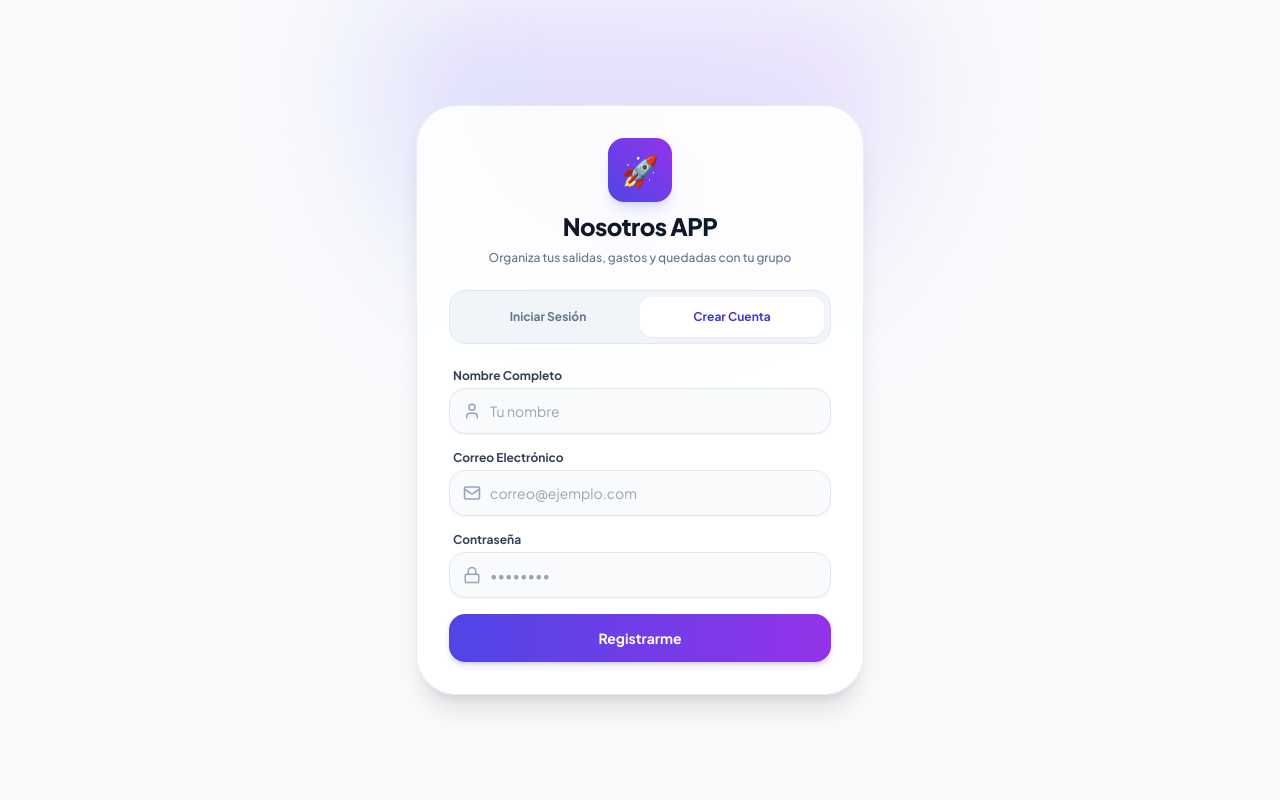
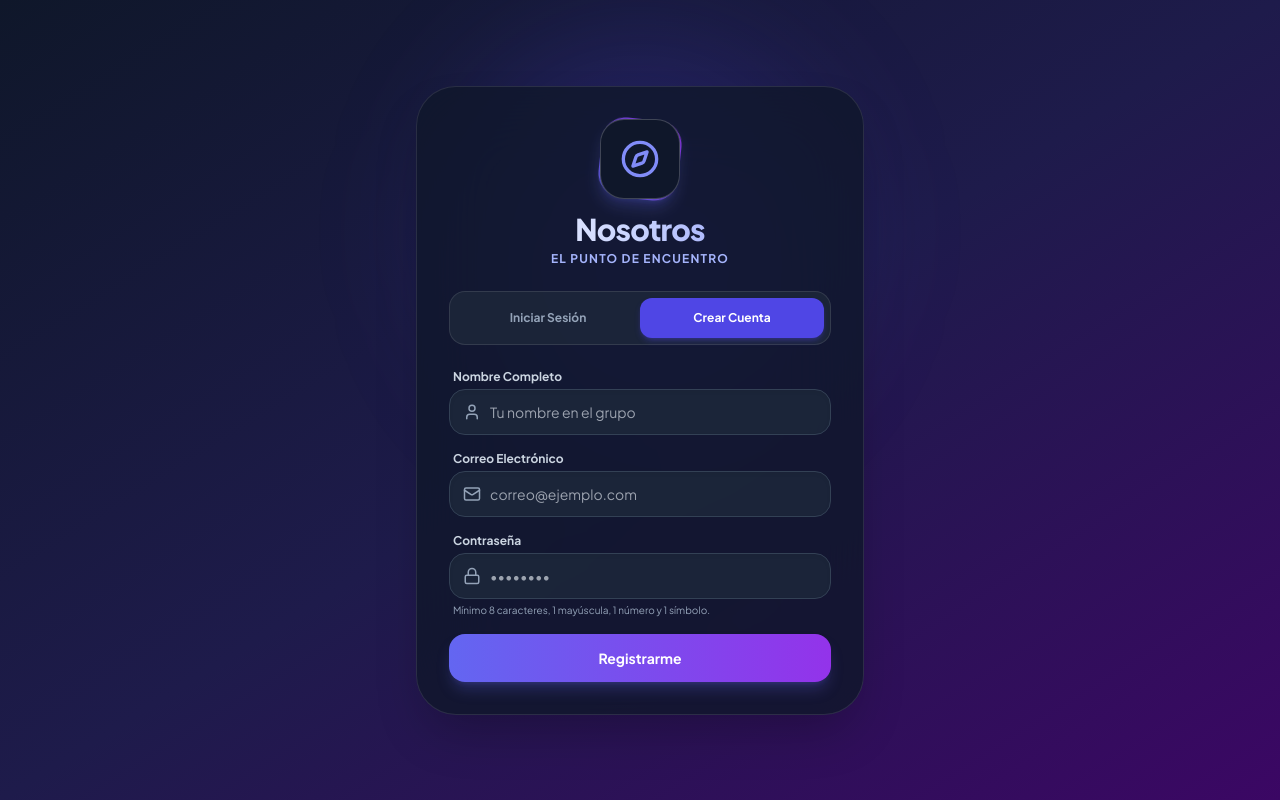
Before and after one commit to rafaeldelarriva-glitch/nosotros-app, a React (Vite) app: page / in a window 1280 px wide. Both pictures are taken after a click on the tab "Crear Cuenta". Built offline with nearby package versions, Linux system fonts and the light colour scheme.

Commit message:
Implement strong password validation and UI updates
Added strong password validation and error handling for user registration. Updated UI elements for better accessibility and user experience.

```diff
--- a/src/App.jsx
+++ b/src/App.jsx
@@ -1,7 +1,7 @@
 import React, { useState, useEffect } from 'react';
 import {
   Users, MapPin, DollarSign, Plus, CheckCircle,
-  Clock, Camera, Navigation, ArrowRight, Trash2, Shield, Calendar, Sparkles, User, Lock, Mail, Bell, Search, Check, X, UserPlus, Inbox, ArrowLeft, Image as ImageIcon, Utensils, Beer, PartyPopper, Compass, Flag, ThumbsUp, Trophy, Receipt
+  Clock, Camera, Navigation, ArrowRight, Trash2, Shield, Calendar, Sparkles, User, Lock, Mail, Bell, Search, Check, X, UserPlus, Inbox, ArrowLeft, Image as ImageIcon, Utensils, Beer, PartyPopper, Compass, Flag, ThumbsUp, Trophy, Receipt, AlertCircle
 } from 'lucide-react';
 import { supabase } from './supabaseClient';
 
@@ -29,6 +29,7 @@ export default function App() {
   const [email, setEmail] = useState('');
   const [password, setPassword] = useState('');
   const [name, setName] = useState('');
+  const [passwordError, setPasswordError] = useState('');
 
   // Navegación
   const [activeTab, setActiveTab] = useState('my-events');
@@ -121,11 +122,31 @@ export default function App() {
     }
   };
 
+  const validateStrongPassword = (pwd) => {
+    const minLength = pwd.length >= 8;
+    const hasUpperCase = /[A-Z]/.test(pwd);
+    const hasNumber = /\d/.test(pwd);
+    const hasSpecialChar = /[!@#$%^&*(),.?":{}|<>]/.test(pwd);
+
+    if (!minLength) return 'Debe tener al menos 8 caracteres.';
+    if (!hasUpperCase) return 'Debe incluir al menos una letra mayúscula.';
+    if (!hasNumber) return 'Debe incluir al menos un número.';
+    if (!hasSpecialChar) return 'Debe incluir al menos un carácter especial (ej. !, @, #, $).';
+    return '';
+  };
+
   const handleAuth = async (e) => {
     e.preventDefault();
     if (!email || !password) return;
 
     if (authMode === 'register') {
+      const errorMsg = validateStrongPassword(password);
+      if (errorMsg) {
+        setPasswordError(errorMsg);
+        return;
+      }
+      setPasswordError('');
+
       const { data, error } = await supabase.auth.signUp({ email, password });
       if (error) {
         alert(error.message);
@@ -137,6 +158,7 @@ export default function App() {
         setCurrentUser({ id: data.user.id, name: userDisplayName, email });
       }
     } else {
+      setPasswordError('');
       const { data, error } = await supabase.auth.signInWithPassword({ email, password });
       if (error) {
         alert(error.message);
@@ -273,7 +295,17 @@ export default function App() {
     fetchAppData();
   };
 
-  // Subir foto del ticket de gasto
+  // Borrar sitio propuesto (Solo el creador)
+  const handleDeleteSpot = async (spotId) => {
+    if (!confirm('¿Seguro que quieres eliminar este sitio propuesto?')) return;
+    const { error } = await supabase.from('spots').delete().eq('id', spotId);
+    if (error) {
+      alert('Error al eliminar el sitio: ' + error.message);
+    } else {
+      fetchAppData();
+    }
+  };
+
   const handleReceiptUpload = (e) => {
     const file = e.target.files[0];
     if (!file) return;
@@ -451,32 +483,40 @@ export default function App() {
   // -------------------------------------------------------------
   if (!currentUser) {
     return (
-      <main className="min-h-screen bg-slate-50 flex flex-col items-center justify-center p-4 text-slate-900 relative overflow-hidden">
-        <div className="absolute top-0 left-1/2 -translate-x-1/2 w-full max-w-lg h-80 bg-gradient-to-tr from-indigo-300/40 to-purple-300/40 rounded-b-full blur-3xl pointer-events-none" aria-hidden="true"></div>
+      <main className="min-h-screen bg-gradient-to-br from-slate-900 via-indigo-950 to-purple-950 flex flex-col items-center justify-center p-4 text-slate-100 relative overflow-hidden">
+        <div className="absolute top-10 left-1/2 -translate-x-1/2 w-96 h-96 bg-indigo-600/20 rounded-full blur-3xl pointer-events-none" aria-hidden="true"></div>
 
-        <div className="max-w-md w-full bg-white/90 backdrop-blur-xl p-8 rounded-[2.5rem] shadow-xl border border-slate-200/80 relative z-10 space-y-6">
-          <div className="text-center space-y-2">
-            <div className="w-16 h-16 bg-gradient-to-tr from-indigo-600 to-purple-600 rounded-2xl mx-auto flex items-center justify-center text-3xl shadow-lg shadow-indigo-500/20 text-white" aria-hidden="true">
-              🚀
+        <div className="max-w-md w-full bg-slate-900/80 backdrop-blur-2xl p-8 rounded-[2.5rem] shadow-2xl border border-white/10 relative z-10 space-y-6">
+          <div className="text-center space-y-3">
+            <div className="relative w-20 h-20 mx-auto flex items-center justify-center">
+              <div className="absolute inset-0 bg-gradient-to-tr from-indigo-500 to-purple-600 rounded-3xl rotate-6 shadow-lg shadow-indigo-500/30 animate-pulse"></div>
+              <div className="absolute inset-0 bg-slate-900 rounded-3xl flex items-center justify-center border border-white/20">
+                <Compass className="w-10 h-10 text-indigo-400 animate-spin-slow" />
+              </div>
             </div>
-            <h1 className="text-2xl font-black tracking-tight text-slate-900">Nosotros APP</h1>
-            <p className="text-xs font-medium text-slate-500">Organiza tus salidas, gastos y quedadas con tu grupo</p>
+
+            <div>
+              <h1 className="text-3xl font-black tracking-tight bg-gradient-to-r from-white via-indigo-200 to-indigo-400 bg-clip-text text-transparent">
+                Nosotros
+              </h1>
+              <p className="text-xs font-bold uppercase tracking-widest text-indigo-300 mt-1">El Punto de Encuentro</p>
+            </div>
           </div>
 
-          <div className="flex bg-slate-100 p-1.5 rounded-2xl border border-slate-200" role="tablist">
+          <div className="flex bg-slate-800/80 p-1.5 rounded-2xl border border-white/10" role="tablist">
             <button
               role="tab"
               aria-selected={authMode === 'login'}
-              onClick={() => setAuthMode('login')}
-              className={`flex-1 py-3 text-xs font-bold rounded-xl transition-all focus:outline-none ${authMode === 'login' ? 'bg-white text-indigo-700 shadow-sm' : 'text-slate-500 hover:text-slate-800'}`}
+              onClick={() => { setAuthMode('login'); setPasswordError(''); }}
+              className={`flex-1 py-3 text-xs font-bold rounded-xl transition-all focus:outline-none ${authMode === 'login' ? 'bg-indigo-600 text-white shadow-md shadow-indigo-600/30' : 'text-slate-400 hover:text-white'}`}
             >
               Iniciar Sesión
             </button>
             <button
               role="tab"
               aria-selected={authMode === 'register'}
-              onClick={() => setAuthMode('register')}
-              className={`flex-1 py-3 text-xs font-bold rounded-xl transition-all focus:outline-none ${authMode === 'register' ? 'bg-white text-indigo-700 shadow-sm' : 'text-slate-500 hover:text-slate-800'}`}
+              onClick={() => { setAuthMode('register'); setPasswordError(''); }}
+              className={`flex-1 py-3 text-xs font-bold rounded-xl transition-all focus:outline-none ${authMode === 'register' ? 'bg-indigo-600 text-white shadow-md shadow-indigo-600/30' : 'text-slate-400 hover:text-white'}`}
             >
               Crear Cuenta
             </button>
@@ -485,16 +525,16 @@ export default function App() {
           <form onSubmit={handleAuth} className="space-y-4">
             {authMode === 'register' && (
               <div className="space-y-1">
-                <label htmlFor="reg-name" className="block text-xs font-bold text-slate-700 ml-1">Nombre Completo</label>
+                <label htmlFor="reg-name" className="block text-xs font-bold text-slate-300 ml-1">Nombre Completo</label>
                 <div className="relative flex items-center">
                   <User className="absolute left-3.5 text-slate-400" size={18} />
                   <input
                     id="reg-name"
                     type="text"
-                    placeholder="Tu nombre"
+                    placeholder="Tu nombre en el grupo"
                     value={name}
                     onChange={(e) => setName(e.target.value)}
-                    className="w-full bg-slate-50 border border-slate-200 rounded-2xl pl-10 pr-4 py-3 text-sm focus:outline-none focus:border-indigo-500 focus:bg-white text-slate-900 transition-all shadow-sm"
+                    className="w-full bg-slate-800/80 border border-slate-700 rounded-2xl pl-10 pr-4 py-3 text-sm focus:outline-none focus:border-indigo-500 focus:bg-slate-800 text-white transition-all shadow-inner"
                     required
                   />
                 </div>
@@ -502,7 +542,7 @@ export default function App() {
             )}
 
             <div className="space-y-1">
-              <label htmlFor="auth-email" className="block text-xs font-bold text-slate-700 ml-1">Correo Electrónico</label>
+              <label htmlFor="auth-email" className="block text-xs font-bold text-slate-300 ml-1">Correo Electrónico</label>
               <div className="relative flex items-center">
                 <Mail className="absolute left-3.5 text-slate-400" size={18} />
                 <input
@@ -511,14 +551,14 @@ export default function App() {
                   placeholder="correo@ejemplo.com"
                   value={email}
                   onChange={(e) => setEmail(e.target.value)}
-                  className="w-full bg-slate-50 border border-slate-200 rounded-2xl pl-10 pr-4 py-3 text-sm focus:outline-none focus:border-indigo-500 focus:bg-white text-slate-900 transition-all shadow-sm"
+                  className="w-full bg-slate-800/80 border border-slate-700 rounded-2xl pl-10 pr-4 py-3 text-sm focus:outline-none focus:border-indigo-500 focus:bg-slate-800 text-white transition-all shadow-inner"
                   required
                 />
               </div>
             </div>
 
             <div className="space-y-1">
-              <label htmlFor="auth-password" className="block text-xs font-bold text-slate-700 ml-1">Contraseña</label>
+              <label htmlFor="auth-password" className="block text-xs font-bold text-slate-300 ml-1">Contraseña</label>
               <div className="relative flex items-center">
                 <Lock className="absolute left-3.5 text-slate-400" size={18} />
                 <input
@@ -527,15 +567,26 @@ export default function App() {
                   placeholder="••••••••"
                   value={password}
                   onChange={(e) => setPassword(e.target.value)}
-                  className="w-full bg-slate-50 border border-slate-200 rounded-2xl pl-10 pr-4 py-3 text-sm focus:outline-none focus:border-indigo-500 focus:bg-white text-slate-900 transition-all shadow-sm"
+                  className="w-full bg-slate-800/80 border border-slate-700 rounded-2xl pl-10 pr-4 py-3 text-sm focus:outline-none focus:border-indigo-500 focus:bg-slate-800 text-white transition-all shadow-inner"
                   required
                 />
               </div>
+              {authMode === 'register' && (
+                <p className="text-[10px] text-slate-400 ml-1 mt-1">
+                  Mínimo 8 caracteres, 1 mayúscula, 1 número y 1 símbolo.
+                </p>
+              )}
+              {passwordError && (
+                <div className="flex items-center space-x-1 text-red-400 text-[11px] font-bold mt-1 ml-1 bg-red-950/50 p-2 rounded-xl border border-red-900/50">
+                  <AlertCircle size={14} className="shrink-0" />
+                  <span>{passwordError}</span>
+                </div>
+              )}
             </div>
 
             <button
               type="submit"
-              className="w-full bg-gradient-to-r from-indigo-600 to-purple-600 hover:from-indigo-700 hover:to-purple-700 text-white font-bold py-3.5 rounded-2xl text-sm transition shadow-md shadow-indigo-600/20 active:scale-[0.98] focus:outline-none focus:ring-2 focus:ring-indigo-600 mt-2"
+              className="w-full bg-gradient-to-r from-indigo-500 to-purple-600 hover:from-indigo-600 hover:to-purple-700 text-white font-bold py-3.5 rounded-2xl text-sm transition shadow-lg shadow-indigo-500/25 active:scale-[0.98] focus:outline-none focus:ring-2 focus:ring-indigo-500 mt-2"
             >
               {authMode === 'login' ? 'Entrar a mi cuenta' : 'Registrarme'}
             </button>
@@ -621,7 +672,6 @@ export default function App() {
                 </div>
               </div>
 
-              {/* HISTORIAL DE GASTOS CON TICKETS EN LÍNEA TEMPORAL */}
               <div className="bg-white p-6 rounded-3xl border border-slate-200 shadow-sm space-y-3">
                 <h3 className="text-xs font-black uppercase tracking-wider text-slate-700">🧾 Gastos y Tickets de la Salida</h3>
                 {(activeEvent.expenses || []).length === 0 ? (
@@ -771,8 +821,8 @@ export default function App() {
                         return (
                           <div key={spot.id} className={`p-4 rounded-2xl border flex flex-col space-y-3 ${isConfirmed ? 'bg-indigo-50 border-indigo-400 shadow-sm' : isMajority ? 'bg-amber-50/60 border-amber-300' : 'bg-white border-slate-200'}`}>
                             <div className="flex justify-between items-start">
-                              <div>
-                                <div className="flex items-center space-x-2">
+                              <div className="pr-2">
+                                <div className="flex items-center space-x-2 flex-wrap gap-y-1">
                                   <h3 className="font-bold text-slate-900 text-sm">{spot.name}</h3>
                                   {isMajority && !isConfirmed && (
                                     <span className="bg-amber-500 text-white text-[10px] font-black px-2 py-0.5 rounded-full flex items-center space-x-1 shadow-xs">
@@ -789,6 +839,17 @@ export default function App() {
                                   Propuesto por <span className="font-bold text-indigo-600">{spot.suggested_by}</span> • <span className="font-extrabold text-slate-800">{spot.votes} votos</span>
                                 </p>
                               </div>
+
+                              {/* BOTÓN DE BORRAR SITIO (SOLO EL CREADOR) */}
+                              {isCreator && (
+                                <button
+                                  onClick={() => handleDeleteSpot(spot.id)}
+                                  title="Eliminar sitio propuesto"
+                                  className="p-2 text-slate-400 hover:text-red-600 hover:bg-red-50 rounded-xl transition shrink-0"
+                                >
+                                  <Trash2 size={16} />
+                                </button>
+                              )}
                             </div>
 
                             <div className="flex gap-2 pt-1 border-t border-slate-100/80">
@@ -859,7 +920,6 @@ export default function App() {
                     )}
                   </div>
 
-                  {/* FORMULARIO DE GASTO CON FOTO DE TICKET */}
                   <form onSubmit={handleAddExpense} className="bg-white p-4 rounded-3xl border border-slate-200 shadow-sm space-y-3">
                     <h4 className="text-xs font-bold text-slate-800">Añadir nuevo gasto y ticket</h4>
 
```
